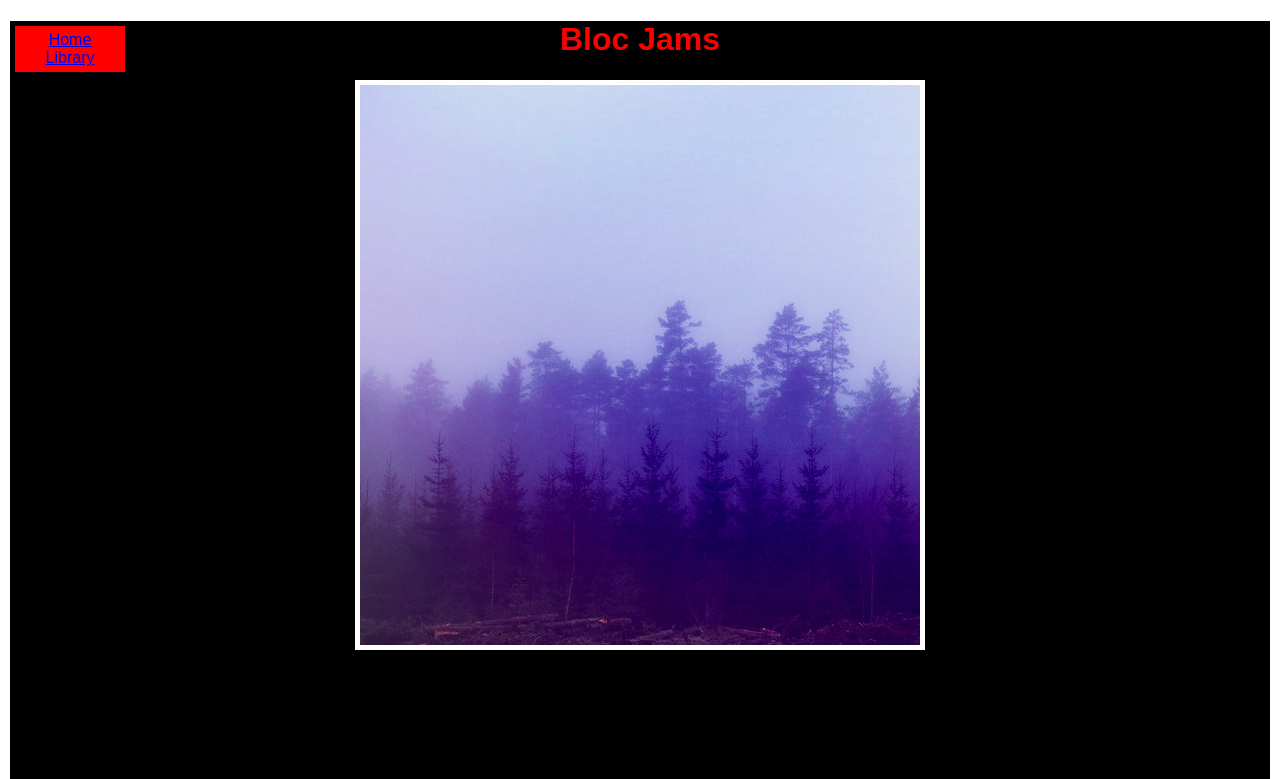
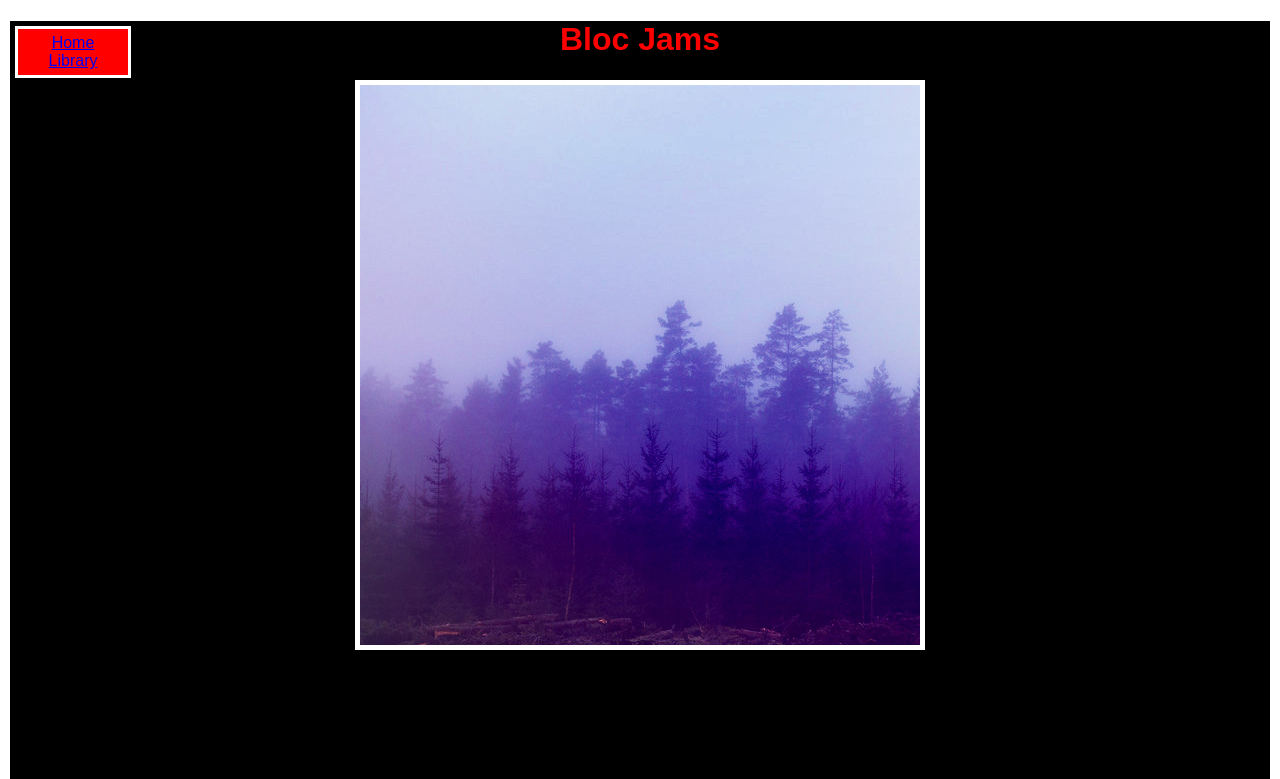
Before and after one commit to flipmtf/bloc-jams-react, a React (Create React App) app: page /album/the-colors in a window 1280 px wide. Shown: the top 779 px of the page. Built offline with nearby package versions, Linux system fonts and the light colour scheme.

Commit message:
Updates for bar

```diff
--- a/src/components/Album.js
+++ b/src/components/Album.js
@@ -174,7 +174,7 @@ class Album extends Component {
           handleNextClick={() => this.handleNextClick()}
           handleTimeChange={(e) => this.handleTimeChange(e)}
           handleVolumeChange={(e) => this.handleVolumeChange(e)}
-          formatTime={() => this.formatTime()}
+          formatTime={(d) => this.formatTime(d)}
         />
       </section>
     );
--- a/src/index.css
+++ b/src/index.css
@@ -19,6 +19,7 @@ body {
   padding: 5px;
   width: 100px;
   background-color: red;
+  border: 3px solid white;
 }
 
 .title {
```
